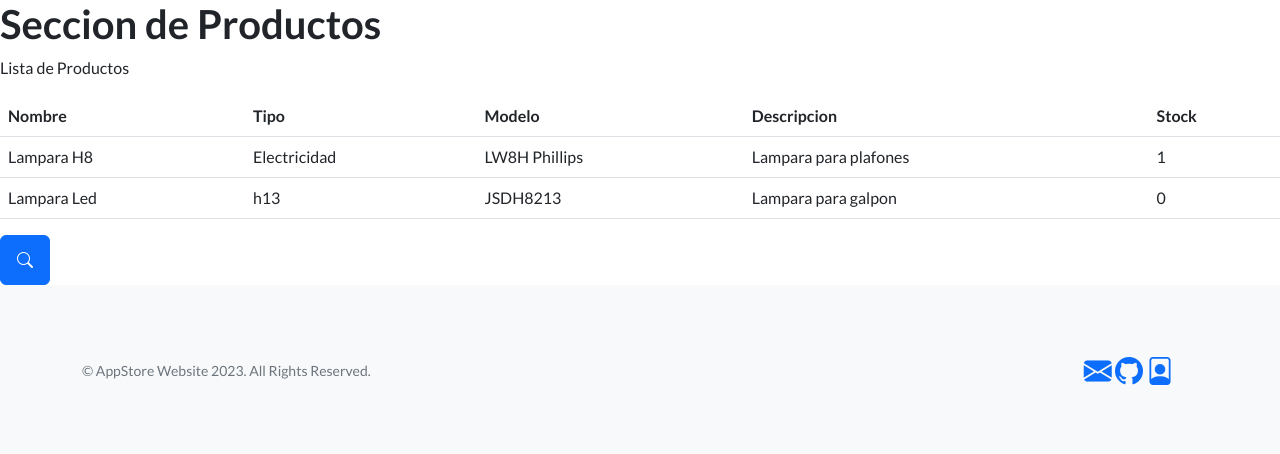
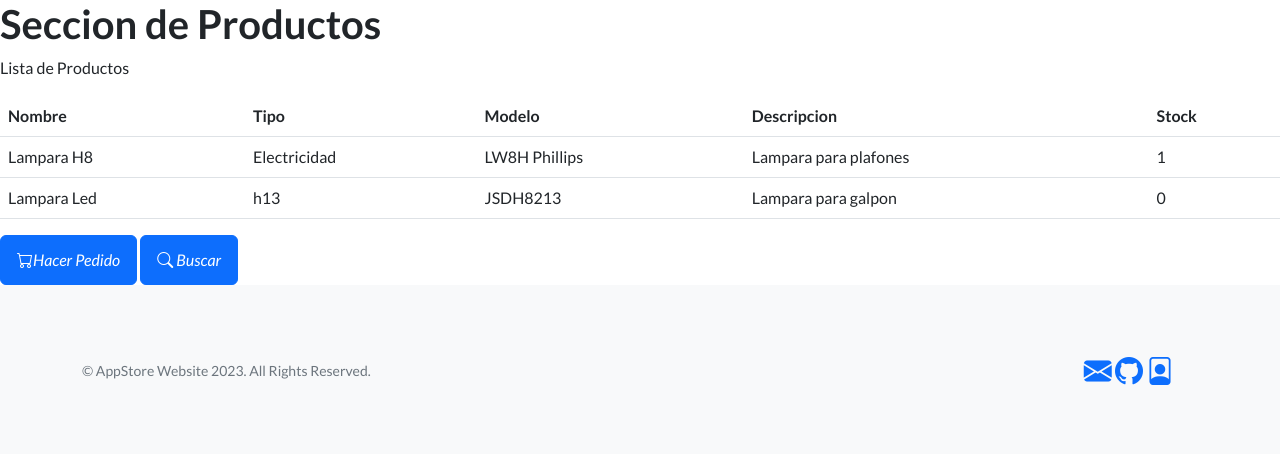
Before and after one commit to AlePantu/ProyectoFinal-Pantuliano, a Django app: page /app-store/productos/ in a window 1280 px wide. Shown: the part 66-520 px from the top of the page. Run offline with Django 4.2, Linux system fonts and the light colour scheme; data comes from the database, SQL or seed files in the repository; both versions use the stored data as it was after the commit; some libraries are stand-ins or nearby versions.

Commit message:
Cambios en html

```diff
--- a/AppStore/templates/pedidos.html
+++ b/AppStore/templates/pedidos.html
@@ -34,8 +34,8 @@
               </tbody>
           </table>
 
-                {% if user.is_staff %}
-                <a class="btn btn-primary" href="../pedido-formulario" role="button"> <i class="bi bi-plus"></i></a>
+                {% if user.is_authenticated and not user.is_staff %}
+                <a class="btn btn-primary" href="../pedido-formulario" role="button"> <i class="bi bi-cart">Hacer Pedido</i></a>
                 {% endif %}
 
 {% endblock bloqueMutable %}
--- a/AppStore/templates/productos.html
+++ b/AppStore/templates/productos.html
@@ -35,7 +35,11 @@
           </table>
 
                 {% if user.is_staff %}
-                <a class="btn btn-primary" href="../producto-formulario" role="button"> <i class="bi bi-plus"></i></a>
+                <a class="btn btn-primary" href="../producto-formulario" role="button"> <i class="bi bi-plus"> Crear Producto</i></a>
                 {% endif %}
-            <a class="btn btn-primary" href="../busqueda-producto" role="button"><i class="bi bi-search"></i></a>
+                {% if not user.is_staff %}
+                <a class="btn btn-primary" href="../pedido-formulario" role="button"> <i class="bi bi-cart">Hacer Pedido</i></a>
+                {% endif %}
+
+            <a class="btn btn-primary" href="../busqueda-producto" role="button"><i class="bi bi-search"> Buscar</i></a>
 {% endblock bloqueMutable %}
--- a/AppStore/templates/proveedores.html
+++ b/AppStore/templates/proveedores.html
@@ -30,5 +30,5 @@
                 </tbody>
             </table>
 
-            <a class="btn btn-primary" href="../proveedor-formulario" role="button"> <i class="bi bi-plus"></i> </a>
+            <a class="btn btn-primary" href="../proveedor-formulario" role="button"> <i class="bi bi-plus"> Agregar Proveedor</i> </a>
 {% endblock bloqueMutable %}
--- a/AppStore/templates/usuarios.html
+++ b/AppStore/templates/usuarios.html
@@ -30,5 +30,5 @@
                 </tbody>
             </table>
 
-            <a class="btn btn-primary" href="{% url 'Registrar' %}" role="button"><i class="bi bi-person-plus"></i></a>
+            <a class="btn btn-primary" href="{% url 'Registrar' %}" role="button"><i class="bi bi-person-plus"> Agregar Usuario</i></a>
 {% endblock bloqueMutable %}
--- a/AppStore/views.py
+++ b/AppStore/views.py
@@ -118,47 +118,47 @@ class ProductoUpdate(UpdateView):
     model = Producto
     template_name = "producto_update.html"
     fields = ("__all__")
-    success_url = "/app-store/"
+    success_url = "/app-store/productos"
 
 class ProductoDelete(DeleteView):
     model = Producto
     template_name = "producto_delete.html"
-    success_url = "/app-store/"
+    success_url = "/app-store/productos"
 
 class UsuarioDelete(DeleteView):
     model = Usuario
     template_name = "usuario_delete.html"
-    success_url = "/app-store/"
+    success_url = "/app-store/usuarios"
 
 class UsuarioUpdate(UpdateView):
     model = Usuario
     template_name = "usuario_update.html"
     fields = ("__all__")
-    success_url = "/app-store/"
+    success_url = "/app-store/usuarios"
 
 class ProveedorDelete(DeleteView):
     model = Proveedor
     template_name = "proveedor_delete.html"
-    success_url = "/app-store/"
+    success_url = "/app-store/proveedores"
 
 class ProveedorUpdate(UpdateView):
     model = Proveedor
     template_name = "proveedor_update.html"
     fields = ("__all__")
-    success_url = "/app-store/"
+    success_url = "/app-store/proveedores"
 
 
 
 class PedidoDelete(DeleteView):
     model = Pedido
     template_name = "pedido_delete.html"
-    success_url = "/app-store/"
+    success_url = "/app-store/pedidos"
 
 class PedidoUpdate(UpdateView):
     model = Pedido
     template_name = "pedido_update.html"
     fields = ("__all__")
-    success_url = "/app-store/"
+    success_url = "/app-store/pedidos"
 
 
 
```
Also changed, not shown: db.sqlite3.
